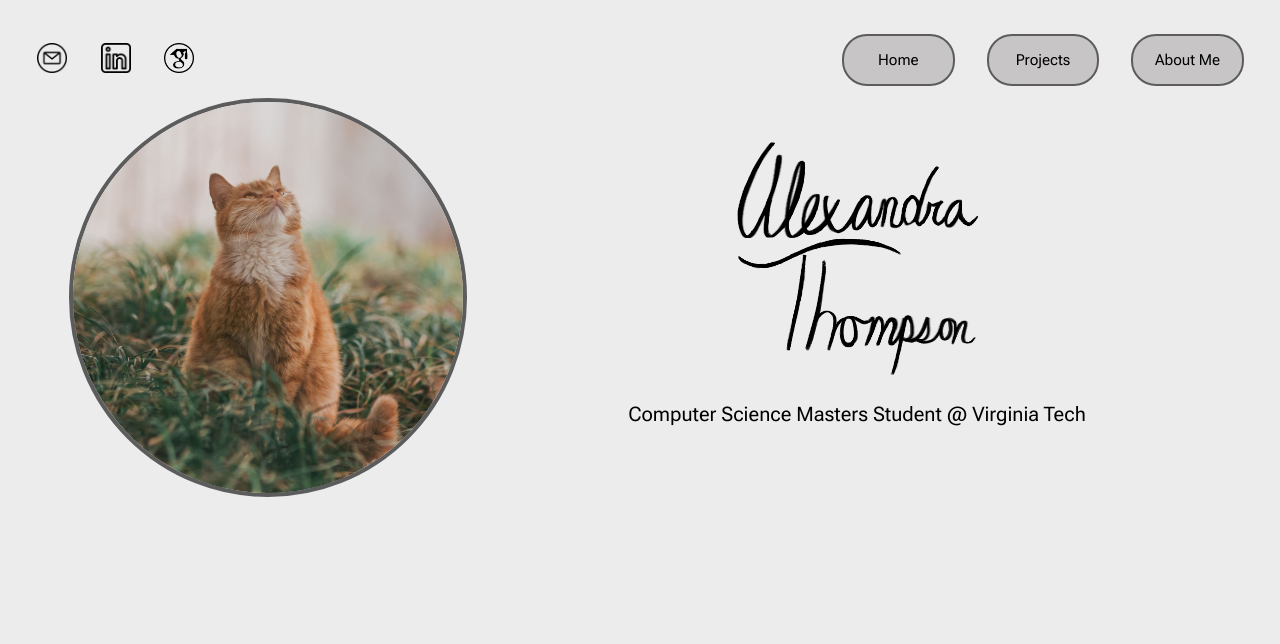
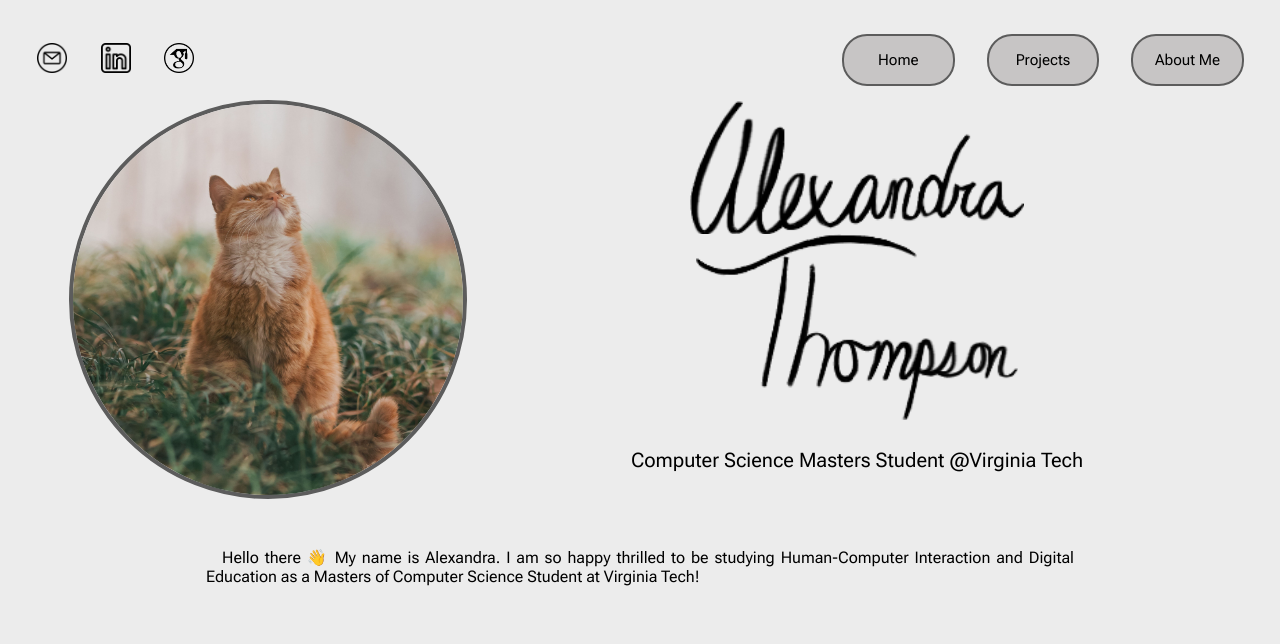
Before and after one commit to lovecraftssiren/lovecraftssiren.github.io, a plain HTML site: page index.html in a window 1280 px wide. Drawn offline with Linux system fonts and the light colour scheme.

Commit message:
Added bio, fixed sizing of title

```diff
--- a/css/styles-clean.css
+++ b/css/styles-clean.css
@@ -92,6 +92,8 @@ a, a:hover, a:focus, a:active {
 }
 
 .home-header {
+  padding-bottom: max(8px,2.5vw);
+
   width: 100%;
   max-height: 550px;
   min-height: 200px;
@@ -134,7 +136,7 @@ a, a:hover, a:focus, a:active {
 }
 
 .name-and-title{
-  width: max(300px, 60%);
+  width: 60%;
 
   display: flex;
   justify-content: center;
@@ -144,8 +146,9 @@ a, a:hover, a:focus, a:active {
 }
 
 .name{
-  max-height: 80%;
-  width: max(300px, 80%);
+  height: 80%;
+
+  min-width: 100%;
 
   display: flex;
   justify-content: center;
@@ -154,11 +157,11 @@ a, a:hover, a:focus, a:active {
 }
 
 .first{
-
+  height: 42%;
 }
 
 .last{
-
+  height: 58%;
 }
 
 .title{
@@ -174,11 +177,21 @@ a, a:hover, a:focus, a:active {
 
 .title-text{
   font-family: 'Roboto Flex', sans-serif;
-  font-size: min(4vw,125%);
+  font-size: 20px;
 }
 
 .bio {
   height: 200px;
   width: 100%;
 
+  display: flex;
+  justify-content: center;
+
 }
+.bio-frame {
+  width: 70%;
+  font-family: 'Roboto Flex', sans-serif;
+  font-size: 16px;
+  text-align: justify;
+
+}
--- a/index.html
+++ b/index.html
@@ -86,10 +86,13 @@
 
         <div class="title">
           <div class="title-text">
-            Computer Science Masters Student&nbsp;
+            Computer Science&nbsp;
           </div>
           <div class="title-text">
-            @ Virginia Tech
+            Masters Student&nbsp;
+          </div>
+          <div class="title-text">
+            @Virginia Tech
           </div>
 
         </div>
@@ -99,6 +102,11 @@
     </div>
 
     <div class="bio">
+      <p class="bio-frame">
+        &emsp;Hello there 👋 My name is Alexandra. I am so happy thrilled to be
+        studying Human-Computer Interaction and Digital Education as a Masters
+        of Computer Science Student at Virginia Tech!
+      </p>
 
     </div>
 
```
